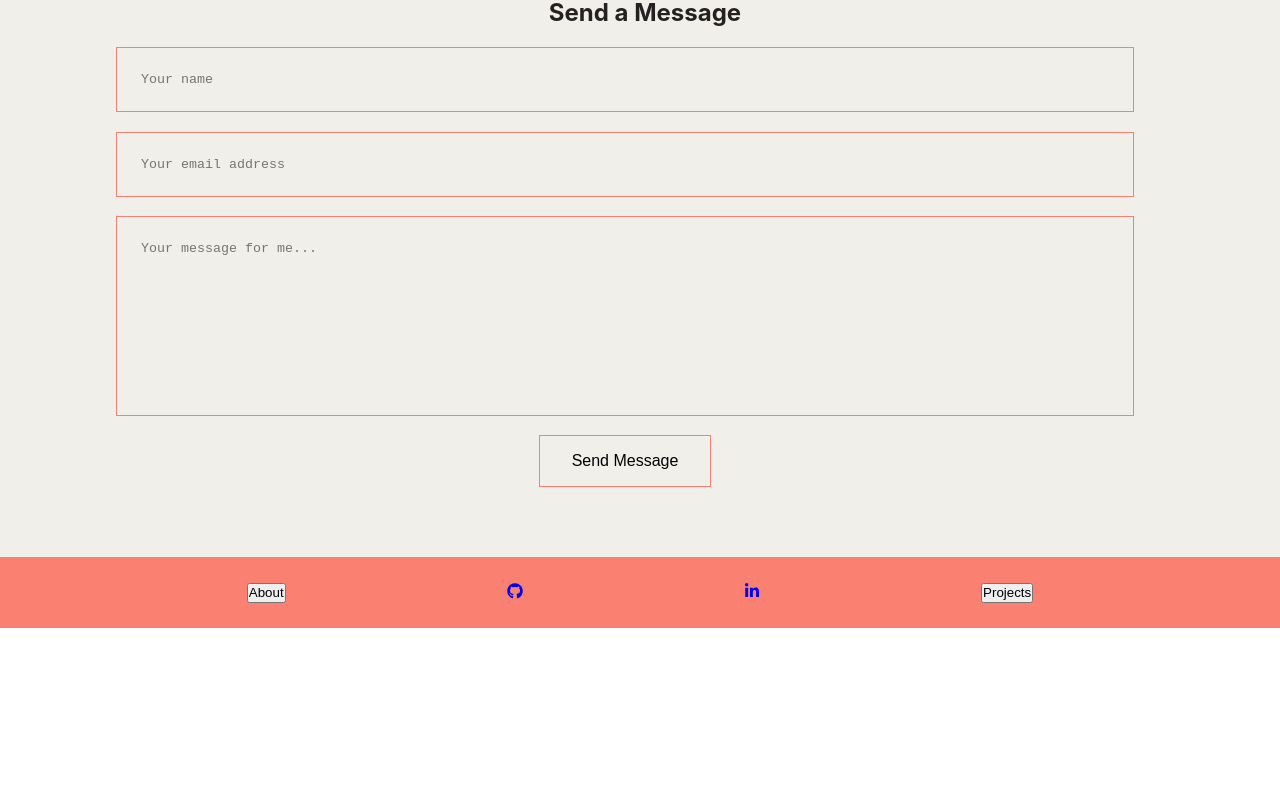
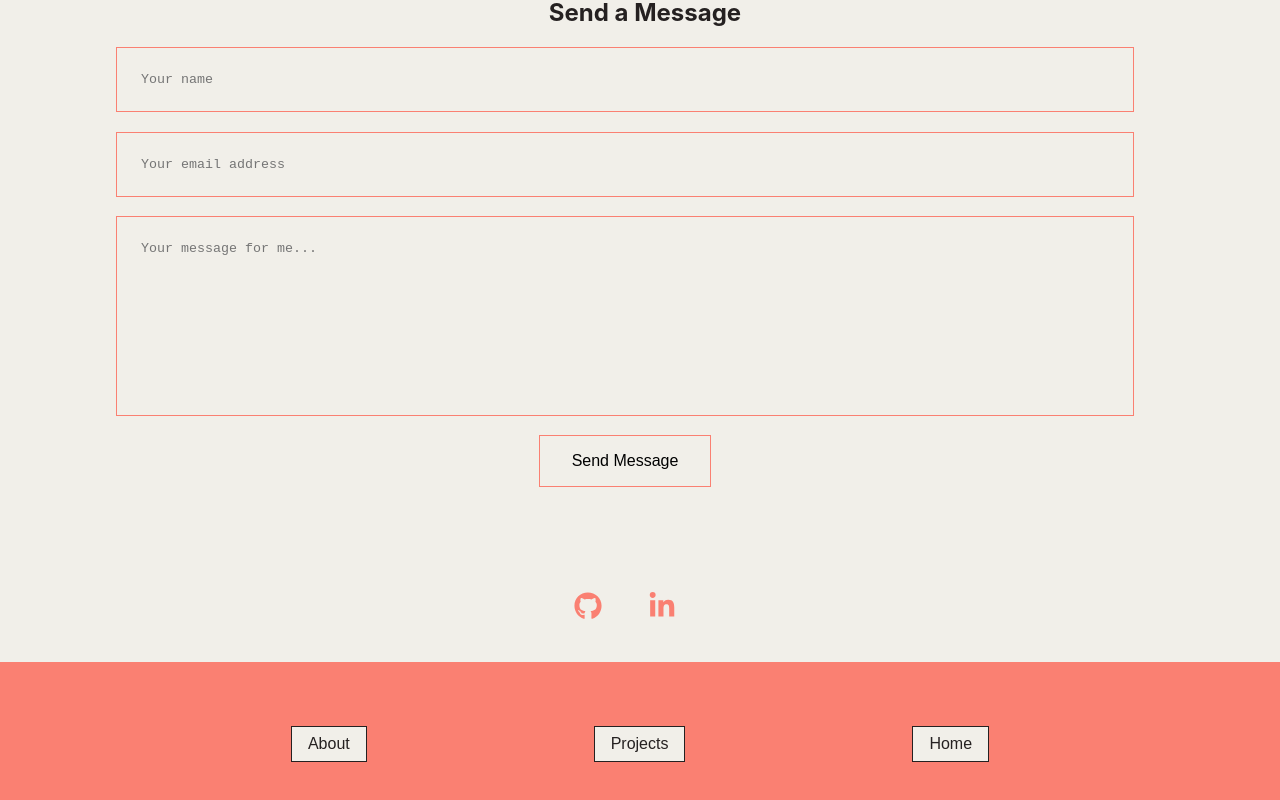
Before and after one commit to leahbanks/portfolio, a React (Create React App) app: page / in a window 1280 px wide. Shown: the part 4118-4918 px from the top of the page. Before the commit the page ends 4746 px from the top, so only its background shows below. Built offline with nearby package versions, Linux system fonts and the light colour scheme.

Commit message:
footer css complete

```diff
--- a/src/components/Footer/Footer.css
+++ b/src/components/Footer/Footer.css
@@ -3,5 +3,59 @@
   display: flex;
   justify-content: space-evenly;
   flex-direction: row;
-  padding: 2%
+  padding: 5%
 }
+
+.footer-links {
+  padding: 20px;
+  display: flex;
+  justify-content: center;
+  gap: 1rem;
+  font-size: 1.5rem;
+  padding-right: 50px;
+}
+
+.githubLink {
+  text-decoration: none;
+  color: salmon;
+  gap: 1.5rem;
+  font-size: 1.75rem;
+  padding: 15px;
+}
+
+.linkedInLink {
+  text-decoration: none;
+  color: salmon;
+  gap: 1.5rem;
+  font-size: 1.75rem;
+  padding: 15px;
+}
+
+.githubLink:hover {
+  -webkit-transform: translateY(-5px);
+  transform: translateY(-5px);
+}
+
+.linkedInLink:hover {
+  -webkit-transform: translateY(-5px);
+  transform: translateY(-5px);
+}
+
+.btn {
+  display: inline-block;
+  border: 1px solid rgb(37, 33, 33);
+  padding: 0.5rem 1rem;
+  margin: 0;
+  text-decoration: none;
+  background: #f1efe9;
+  color: rgb(37, 33, 33);
+  font-size: 1rem;
+  cursor: pointer;
+  text-align: center;
+  font-weight: 300;
+}
+
+.btn:hover {
+  color: #f1efe9;
+  background: rgb(37, 33, 33);
+}
--- a/src/components/Footer/Footer.jsx
+++ b/src/components/Footer/Footer.jsx
@@ -4,25 +4,29 @@ import { FaLinkedinIn, FaGithub } from "react-icons/fa";
 export default function Footer({
   handleProjectClickScroll,
   handleAboutClickScroll,
+  handleHomeClickScroll
 }) {
   const githubLink = "https://github.com/leahbanks";
   const linkedInLink = "https://www.linkedin.com/in/leahrbanks/";
   return (
     <section className="footer">
-      <ul className="footer-items">
-        <button onClick={handleAboutClickScroll}>About</button>
-        {githubLink && (
-          <a href={githubLink} target="_blank" rel="noreferrer">
+      <div className="footer-links">
+      {githubLink && (
+          <a className="githubLink" href={githubLink} target="_blank" rel="noreferrer">
             <FaGithub />
           </a>
         )}
         {linkedInLink && (
-          <a href={linkedInLink} target="_blank" rel="noreferrer">
+          <a className="linkedInLink" href={linkedInLink} target="_blank" rel="noreferrer">
             <FaLinkedinIn />
           </a>
         )}
-        <button onClick={handleProjectClickScroll}>Projects</button>
-      </ul>
+      </div>
+      <div className="footer-items">
+        <button className="btn" onClick={handleAboutClickScroll}>About</button>
+        <button className="btn" onClick={handleProjectClickScroll}>Projects</button>
+        <button className="btn" onClick={handleHomeClickScroll}>Home</button>
+        </div>
     </section>
   );
 }
```
